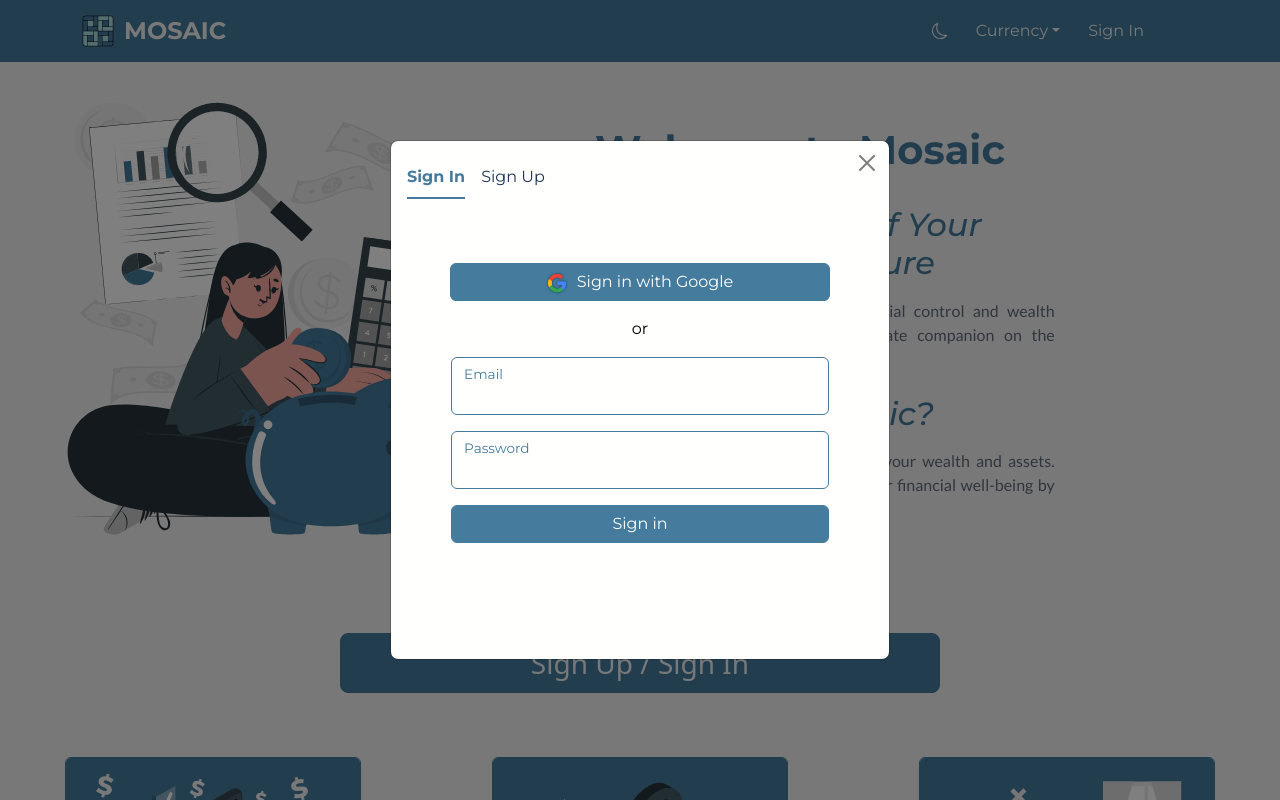
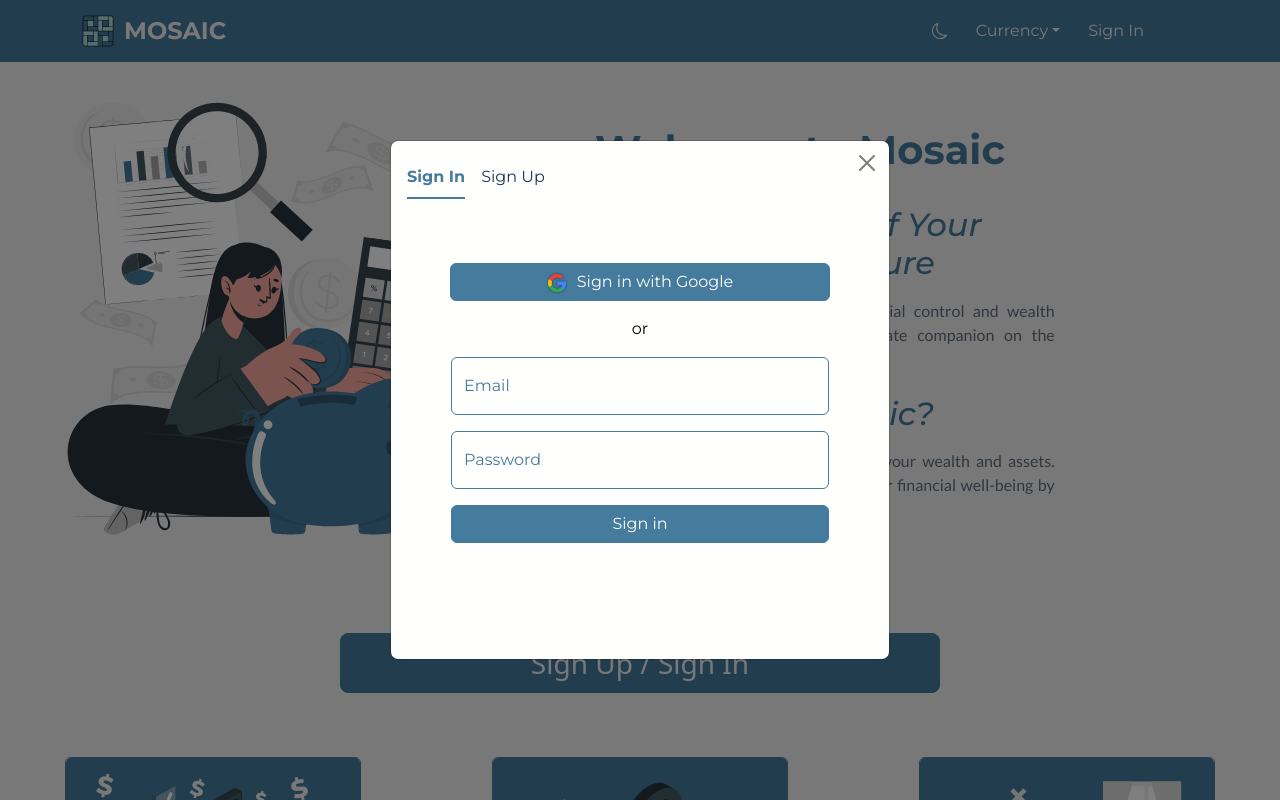
Before and after one commit to AndrejBerezni/Mosaic, a React (Vite) app: page / in a window 1280 px wide. Both pictures are taken after a click on the element "Sign In". Shown: the top 800 px of the page. Built offline with nearby package versions, Linux system fonts and the light colour scheme; no server answers.

Commit message:
fix floating labels on form

```diff
--- a/src/components/Forms/NewAssetForm/CurrencySearch/CurrencySearch.tsx
+++ b/src/components/Forms/NewAssetForm/CurrencySearch/CurrencySearch.tsx
@@ -89,6 +89,7 @@
           onChange={handleInputChange}
           type="text"
           value={userInput}
+          placeholder="Search"
         />
       </FloatingLabel>
       <FloatingLabel label="Select Currency">
--- a/src/components/Forms/NewAssetForm/StockSearch/StockSearch.tsx
+++ b/src/components/Forms/NewAssetForm/StockSearch/StockSearch.tsx
@@ -81,7 +81,11 @@
   return (
     <Form className="px-3">
       <FloatingLabel label="Search for Stocks & ETFs" className="my-3">
-        <Form.Control onChange={handleInputChange} type="text" />
+        <Form.Control
+          onChange={handleInputChange}
+          type="text"
+          placeholder="Search"
+        />
         <Button
           onClick={handleSearch}
           className="my-2 stock-search-btn"
--- a/src/components/Forms/UserAuthentication/SignInForm/SignInForm.tsx
+++ b/src/components/Forms/UserAuthentication/SignInForm/SignInForm.tsx
@@ -51,10 +51,20 @@
       <p className="my-3">or</p>
       <Form className="my-3 mx-5">
         <FloatingLabel label="Email" className="my-3">
-          <Form.Control as="input" type="email" ref={emailRef} />
+          <Form.Control
+            as="input"
+            type="email"
+            ref={emailRef}
+            placeholder="Email"
+          />
         </FloatingLabel>
         <FloatingLabel label="Password" className="my-3">
-          <Form.Control as="input" type="password" ref={passwordRef} />
+          <Form.Control
+            as="input"
+            type="password"
+            ref={passwordRef}
+            placeholder="Password"
+          />
         </FloatingLabel>
         <Button className="auth-btn" onClick={handleEmailSignIn}>
           Sign in
--- a/src/components/Forms/UserAuthentication/SignUpForm/SignUpForm.tsx
+++ b/src/components/Forms/UserAuthentication/SignUpForm/SignUpForm.tsx
@@ -38,13 +38,28 @@
   return (
     <Form className="m-5">
       <FloatingLabel label="Enter your Email" className="my-3">
-        <Form.Control as="input" type="email" ref={emailRef} />
+        <Form.Control
+          as="input"
+          type="email"
+          ref={emailRef}
+          placeholder="Email"
+        />
       </FloatingLabel>
       <FloatingLabel label="Create Password" className="my-3">
-        <Form.Control as="input" type="password" ref={passwordRef} />
+        <Form.Control
+          as="input"
+          type="password"
+          ref={passwordRef}
+          placeholder="Password"
+        />
       </FloatingLabel>
       <FloatingLabel label="Confirm Password" className="my-3">
-        <Form.Control as="input" type="password" ref={confirmPasswordRef} />
+        <Form.Control
+          as="input"
+          type="password"
+          ref={confirmPasswordRef}
+          placeholder="Confirm Password"
+        />
       </FloatingLabel>
       <Button className="auth-btn" onClick={handleEmailSignUp}>
         Sign Up
```
